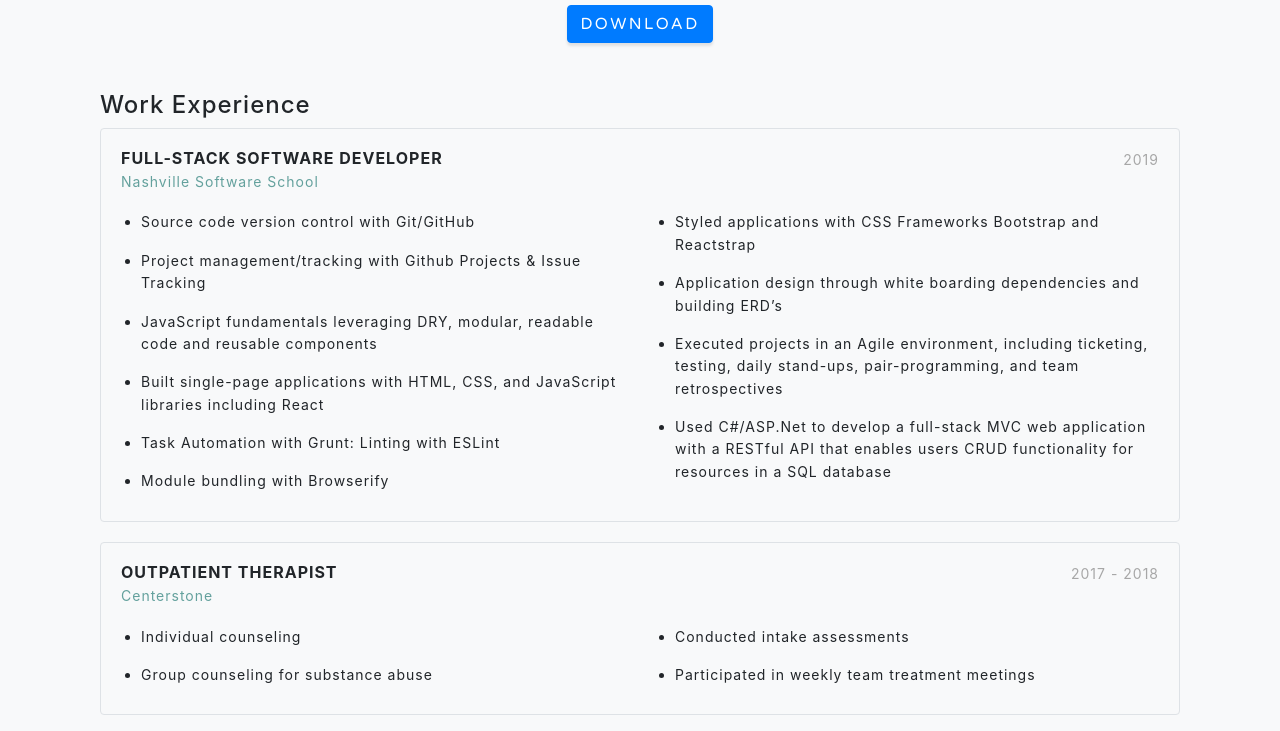
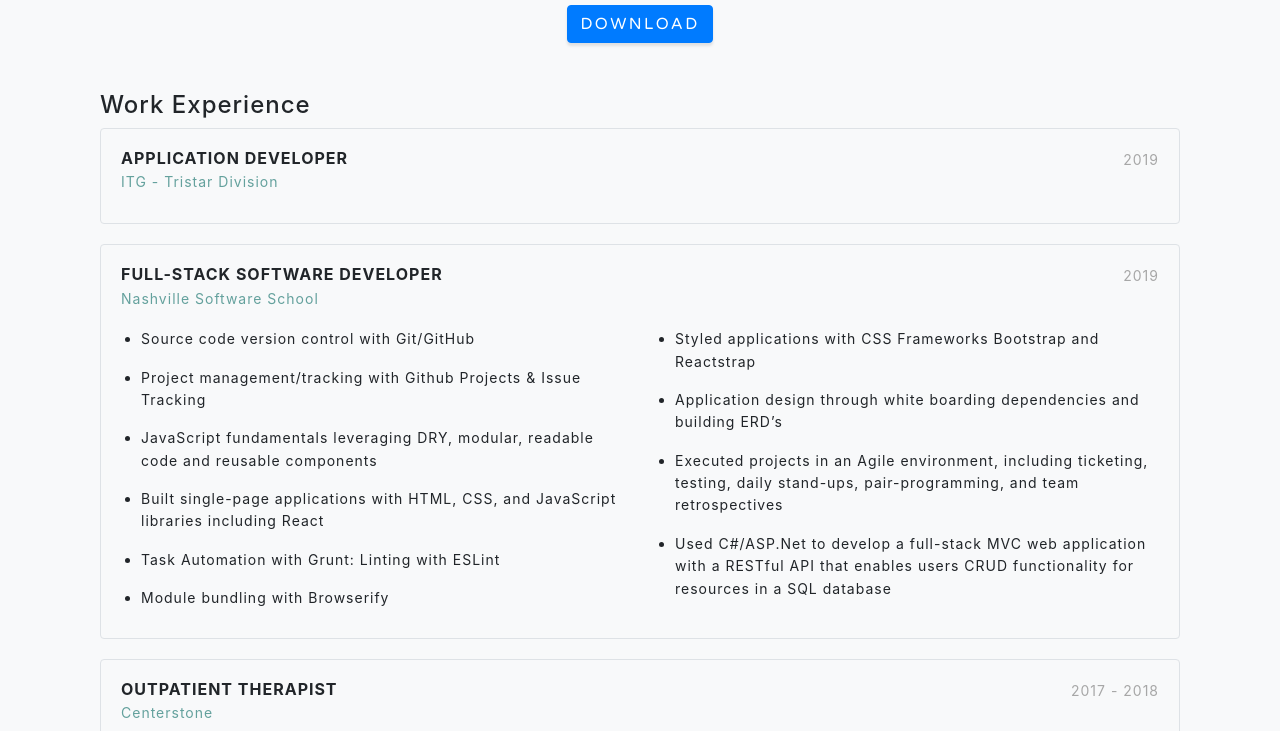
Before and after one commit to wlmathison/wlmathison.github.io, a website with bundled scripts: page index.html in a window 1280 px wide. Shown: the part 1680-2411 px from the top of the page. Built offline with nearby package versions, Linux system fonts and the light colour scheme; files whose address does not match are found by name.

Commit message:
Edit project name. Add ITG as current workplace

```diff
--- a/index.html
+++ b/index.html
@@ -107,6 +107,25 @@
 
       <div class="work-experience">
         <h4>Work Experience</h4>
+        <div class="resume-item">
+          <div class="d-flex justify-content-between flex-wrap">
+            <div class="resume-job">APPLICATION DEVELOPER</div>
+            <div class="resume-year">2019</div>
+          </div>
+          <div class="resume-employer">ITG - Tristar Division</div>
+          <!-- <div class="row resume-description">
+            <div class="col-sm-6">
+              <ul>
+                <li></li>
+              </ul>
+            </div>
+            <div class="col-sm-6">
+              <ul>
+                <li></li>
+              </ul>
+            </div>
+          </div> -->
+        </div>
         <div class="resume-item">
           <div class="d-flex justify-content-between flex-wrap">
             <div class="resume-job">FULL-STACK SOFTWARE DEVELOPER</div>
@@ -337,7 +356,7 @@
           <div class="bg-black text-center h-100 screenshot project">
             <div class="d-flex h-100">
               <div class="project-text w-100 my-auto text-center text-lg-left">
-                <h4 class="text-white">Dram</h4>
+                <h4 class="text-white">100Words</h4>
                 <p class="mb-0 text-white-50">For my back-end capstone at Nashville Software School I created 1000Words.
                   1000Words is an interactive photo album which allows users to tag their photos with keywords by using
                   speech-to-text. 1000Words allows users to search through all of their photos quickly using only
```
